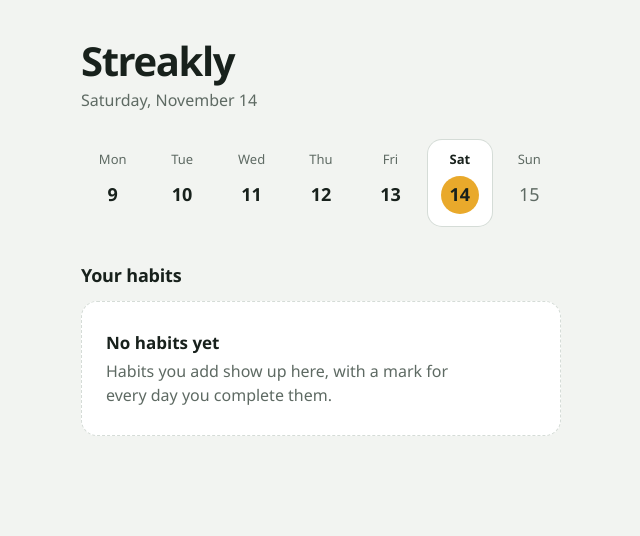
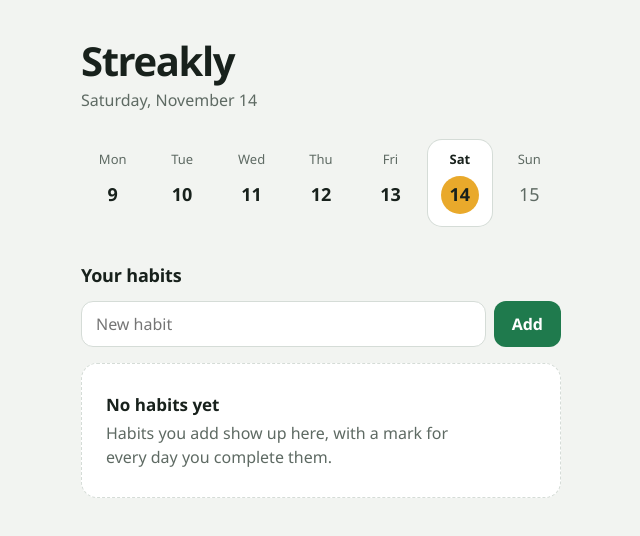
Before and after one commit to thihongcntt-hub/streakly, a React (Vite) app: page / in a window 1280 px wide. Shown: the top 536 px of the page, without its empty margins (319-959 px from the left). Built offline with nearby package versions, Linux system fonts and the light colour scheme.

Commit message:
#26 Add a habit with a name

```diff
--- a/src/App.tsx
+++ b/src/App.tsx
@@ -1,13 +1,27 @@
 import { useState } from 'react';
 import WeekStrip from './components/WeekStrip';
 import HabitList from './components/HabitList';
-import { loadHabits, type Habit } from './store/habits';
+import AddHabitForm from './components/AddHabitForm';
+import { loadHabits, saveHabits, type Habit } from './store/habits';
+import { toDateKey } from './lib/dates';
 
 const dateLabel = new Intl.DateTimeFormat('en-US', { weekday: 'long', month: 'long', day: 'numeric' });
 
 export default function App() {
-  const [habits] = useState<Habit[]>(loadHabits);
+  const [habits, setHabits] = useState<Habit[]>(loadHabits);
   const today = new Date();
+
+  function addHabit(name: string) {
+    const habit: Habit = {
+      id: crypto.randomUUID(),
+      name,
+      createdAt: toDateKey(new Date()),
+      doneDates: [],
+    };
+    const next = [...habits, habit];
+    setHabits(next);
+    saveHabits(next);
+  }
 
   return (
     <main className="app">
@@ -18,6 +32,7 @@ export default function App() {
       <WeekStrip today={today} />
       <section className="habits" aria-labelledby="habits-title">
         <h2 id="habits-title">Your habits</h2>
+        <AddHabitForm onAdd={addHabit} />
         <HabitList habits={habits} />
       </section>
     </main>
--- /dev/null
+++ b/src/components/AddHabitForm.tsx
@@ -0,0 +1,39 @@
+import { useState, type FormEvent } from 'react';
+
+export default function AddHabitForm({ onAdd }: { onAdd: (name: string) => void }) {
+  const [name, setName] = useState('');
+  const [error, setError] = useState('');
+
+  function handleSubmit(event: FormEvent) {
+    event.preventDefault();
+    const trimmed = name.trim();
+    if (!trimmed) {
+      setError('Please enter a habit name');
+      return;
+    }
+    onAdd(trimmed);
+    setName('');
+    setError('');
+  }
+
+  return (
+    <form className="add-habit" onSubmit={handleSubmit} noValidate>
+      <div className="add-habit-row">
+        <input
+          type="text"
+          aria-label="New habit"
+          placeholder="New habit"
+          value={name}
+          onChange={(e) => setName(e.target.value)}
+          aria-invalid={error ? true : undefined}
+        />
+        <button type="submit">Add</button>
+      </div>
+      {error && (
+        <p className="add-habit-error" role="alert">
+          {error}
+        </p>
+      )}
+    </form>
+  );
+}
--- a/src/styles.css
+++ b/src/styles.css
@@ -95,6 +95,38 @@ a:focus-visible {
   letter-spacing: -0.01em;
 }
 
+.add-habit { margin-bottom: 16px; }
+
+.add-habit-row { display: flex; gap: 8px; }
+
+.add-habit-row input {
+  flex: 1;
+  min-width: 0;
+  padding: 10px 14px;
+  font: inherit;
+  color: var(--ink);
+  background: var(--surface);
+  border: 1px solid var(--line);
+  border-radius: 12px;
+}
+
+.add-habit-row button {
+  padding: 10px 18px;
+  font: inherit;
+  font-weight: 600;
+  color: var(--surface);
+  background: var(--streak);
+  border: 0;
+  border-radius: 12px;
+  cursor: pointer;
+}
+
+.add-habit-error {
+  margin: 6px 0 0;
+  color: var(--ink);
+  font-weight: 600;
+}
+
 .empty {
   border: 1.5px dashed var(--line);
   border-radius: 16px;
```
Also changed, not shown: 1 other file (tests, documents, lock files or other folders).
